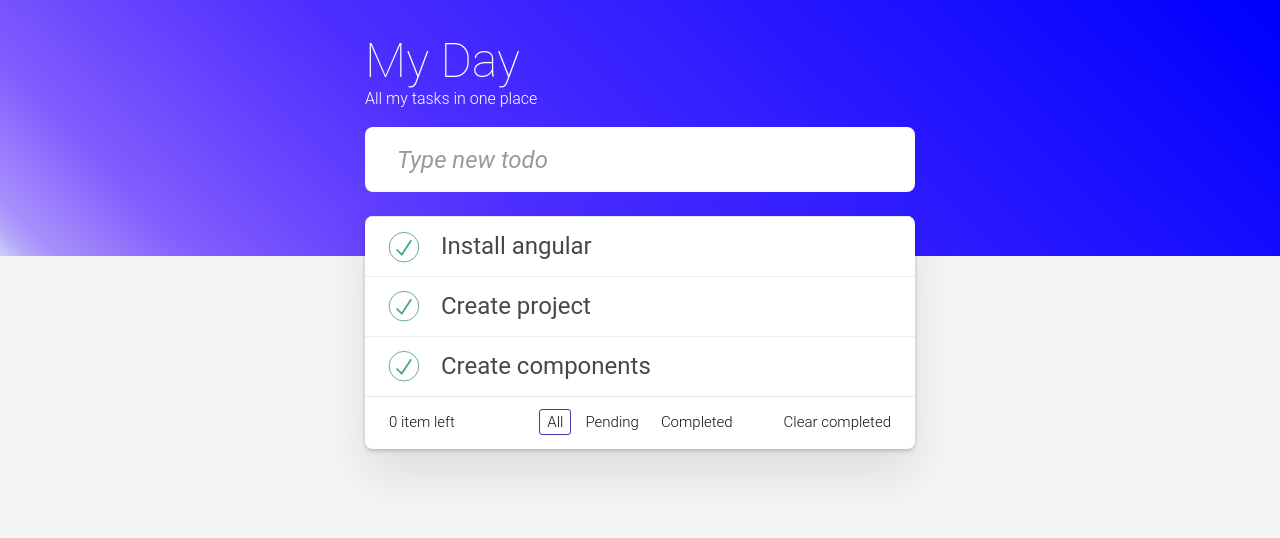
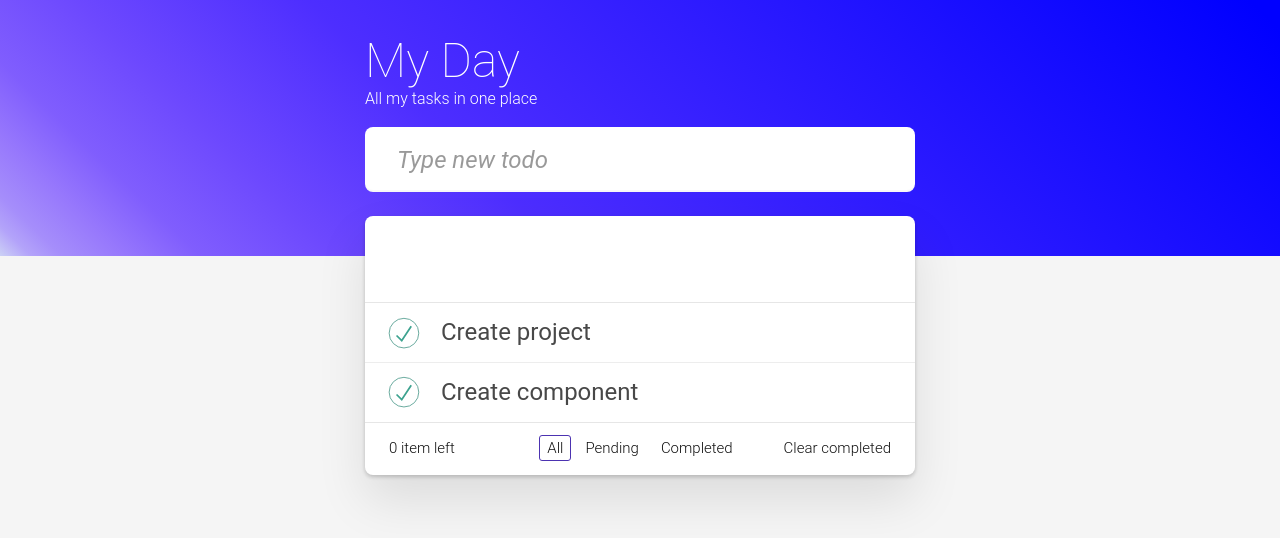
Before and after one commit to giselle-arroyo/angular17, an Angular app: page / in a window 1280 px wide. Shown: the top 538 px of the page. Built offline with nearby package versions, Linux system fonts and the light colour scheme.

Commit message:
ngFor for objects

```diff
--- a/src/app/pages/home/home.component.html
+++ b/src/app/pages/home/home.component.html
@@ -13,13 +13,18 @@
       </div>
     </header>
     <div class="container todoapp-wrapper">
-      <!-- This section should be hidden by default and shown when there are todos -->
+      <!-- Debug tasks states in JSON format-->
+      <pre>
+        <code>
+
+        </code>
+      </pre>
       <section class="main">
         <ul class="todo-list">
           <li *ngFor="let task of tasks(); index as i">
             <div class="view">
-              <input class="toggle" type="checkbox" checked />
-              <label> {{ task }}</label>
+              <input class="toggle" type="checkbox" checked="completed" />
+              <label> {{ task.title }}</label>
               <button class="destroy" (click)="deleteTask(i)"></button>
             </div>
             <input class="edit" value="Learn JavaScript" />
--- a/src/app/pages/home/home.component.ts
+++ b/src/app/pages/home/home.component.ts
@@ -1,5 +1,6 @@
 import { Component, signal } from '@angular/core';
 import { CommonModule } from '@angular/common';
+import { Task } from '../models/task.model'
 
 @Component({
   selector: 'app-home',
@@ -10,20 +11,52 @@ import { CommonModule } from '@angular/common';
 })
 
 export class HomeComponent {
-  tasks = signal([
-    'Install angular',
-    'Create project',
-    'Create components'
+  tasks = signal<Task[]>([
+    {
+      id:Date.now(),
+      title:'Create project',
+      completed:true
+    },
+    {
+      id:Date.now(),
+      title:'Create component',
+      completed:false
+    },
   ]);
 
   changeHandler(event : Event){
     const input=event.target as HTMLInputElement;
     const newTask=input.value
-    this.tasks.update((tasks) => [... tasks, newTask])
+    this.addTask(newTask);
+  }
+
+  addTask(title:string){
+    const newTask={
+      id:Date.now(),
+      title,
+      completed:false,
+    };
+    this.tasks.update((tasks) => [...tasks, newTask])
   }
 
   deleteTask(index: number){
     this.tasks.update((tasks) => tasks.filter((tasks,position) => position != index));
   }
 
+  updateTask(index : number){
+   this.tasks.update((tasks) => {
+    return tasks.map((task, position) =>{
+      if(position === index){
+        return{
+          ...task,
+          completed:!task.completed
+        }
+      }else{
+        return task;
+      }
+    })
+   })
+
+  }
+
 }
--- /dev/null
+++ b/src/app/pages/models/task.model.ts
@@ -0,0 +1,5 @@
+export interface Task{
+    id: number,
+    title: string,
+    completed: boolean
+}
```
